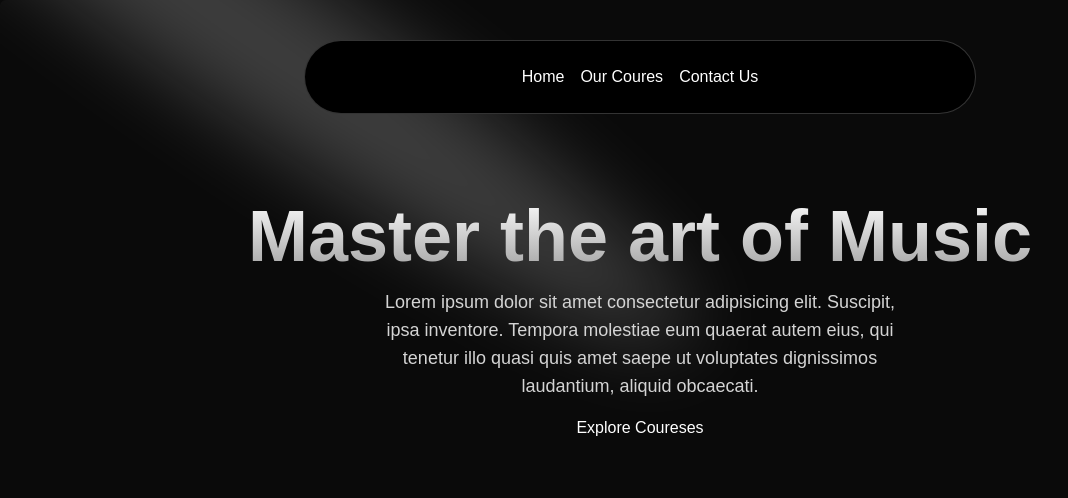
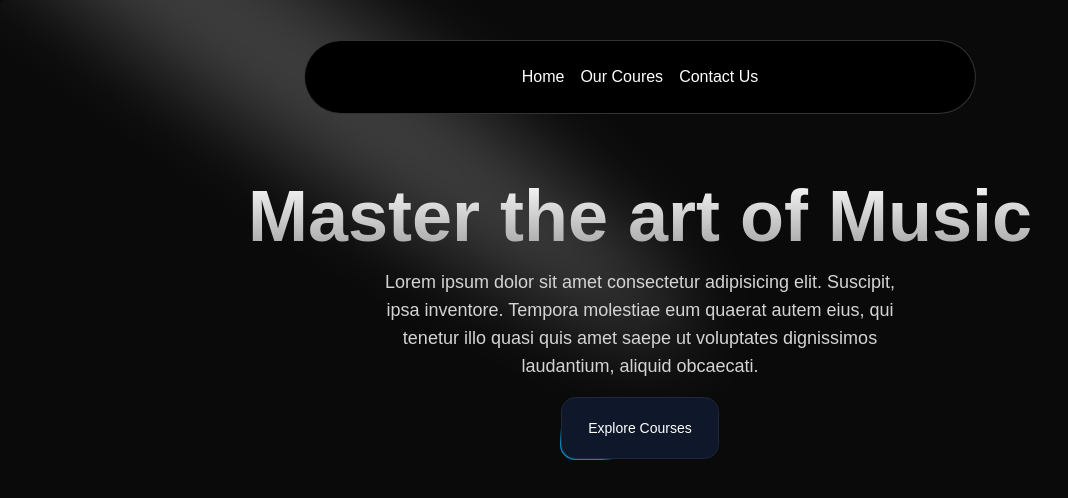
Before and after one commit to OMI786I/next.js-learn-music-acd, a Next.js app: page / in a window 1280 px wide. Shown: the top 498 px of the page, without its empty margins (0-1068 px from the left). Built offline with nearby package versions, Linux system fonts and the light colour scheme.

Commit message:
added moving border

```diff
--- a/src/components/HeroSection.tsx
+++ b/src/components/HeroSection.tsx
@@ -1,5 +1,6 @@
 import Link from "next/link";
 import { Spotlight } from "./ui/Spotlight";
+import { Button } from "./ui/moving-border";
 
 export default function HeroSection() {
   return (
@@ -21,7 +22,17 @@
             laudantium, aliquid obcaecati.
           </p>
           <div className="mt-4">
-            <Link href={"/courses"}>Explore Coureses</Link>
+            <Link href={"/courses"}>
+              {" "}
+              <div>
+                <Button
+                  borderRadius="0.95rem"
+                  className="bg-white dark:bg-slate-900 text-black dark:text-white border-neutral-200 dark:border-slate-800"
+                >
+                  Explore Courses
+                </Button>
+              </div>
+            </Link>
           </div>
         </div>
       </div>
--- /dev/null
+++ b/src/components/ui/moving-border.tsx
@@ -0,0 +1,139 @@
+"use client";
+import React from "react";
+import {
+  motion,
+  useAnimationFrame,
+  useMotionTemplate,
+  useMotionValue,
+  useTransform,
+} from "framer-motion";
+import { useRef } from "react";
+import { cn } from "@/lib/utils";
+
+export function Button({
+  borderRadius = "1.75rem",
+  children,
+  as: Component = "button",
+  containerClassName,
+  borderClassName,
+  duration,
+  className,
+  ...otherProps
+}: {
+  borderRadius?: string;
+  children: React.ReactNode;
+  as?: any;
+  containerClassName?: string;
+  borderClassName?: string;
+  duration?: number;
+  className?: string;
+  [key: string]: any;
+}) {
+  return (
+    <Component
+      className={cn(
+        "bg-transparent relative text-xl  h-16 w-40 p-[1px] overflow-hidden ",
+        containerClassName
+      )}
+      style={{
+        borderRadius: borderRadius,
+      }}
+      {...otherProps}
+    >
+      <div
+        className="absolute inset-0"
+        style={{ borderRadius: `calc(${borderRadius} * 0.96)` }}
+      >
+        <MovingBorder duration={duration} rx="30%" ry="30%">
+          <div
+            className={cn(
+              "h-20 w-20 opacity-[0.8] bg-[radial-gradient(var(--sky-500)_40%,transparent_60%)]",
+              borderClassName
+            )}
+          />
+        </MovingBorder>
+      </div>
+
+      <div
+        className={cn(
+          "relative bg-slate-900/[0.8] border border-slate-800 backdrop-blur-xl text-white flex items-center justify-center w-full h-full text-sm antialiased",
+          className
+        )}
+        style={{
+          borderRadius: `calc(${borderRadius} * 0.96)`,
+        }}
+      >
+        {children}
+      </div>
+    </Component>
+  );
+}
+
+export const MovingBorder = ({
+  children,
+  duration = 2000,
+  rx,
+  ry,
+  ...otherProps
+}: {
+  children: React.ReactNode;
+  duration?: number;
+  rx?: string;
+  ry?: string;
+  [key: string]: any;
+}) => {
+  const pathRef = useRef<any>();
+  const progress = useMotionValue<number>(0);
+
+  useAnimationFrame((time) => {
+    const length = pathRef.current?.getTotalLength();
+    if (length) {
+      const pxPerMillisecond = length / duration;
+      progress.set((time * pxPerMillisecond) % length);
+    }
+  });
+
+  const x = useTransform(
+    progress,
+    (val) => pathRef.current?.getPointAtLength(val).x
+  );
+  const y = useTransform(
+    progress,
+    (val) => pathRef.current?.getPointAtLength(val).y
+  );
+
+  const transform = useMotionTemplate`translateX(${x}px) translateY(${y}px) translateX(-50%) translateY(-50%)`;
+
+  return (
+    <>
+      <svg
+        xmlns="http://www.w3.org/2000/svg"
+        preserveAspectRatio="none"
+        className="absolute h-full w-full"
+        width="100%"
+        height="100%"
+        {...otherProps}
+      >
+        <rect
+          fill="none"
+          width="100%"
+          height="100%"
+          rx={rx}
+          ry={ry}
+          ref={pathRef}
+        />
+      </svg>
+      <motion.div
+        style={{
+          position: "absolute",
+          top: 0,
+          left: 0,
+          display: "inline-block",
+          transform,
+        }}
+      >
+        {children}
+      </motion.div>
+    </>
+  );
+};
--- a/tailwind.config.ts
+++ b/tailwind.config.ts
@@ -1,6 +1,35 @@
 import type { Config } from "tailwindcss";
+import colors from "tailwindcss/colors"; // Keep this one
 
-export default {
+function flattenPalette(colors: Record<string, any>) {
+  return Object.keys(colors).reduce((flat, key) => {
+    if (typeof colors[key] === "string") {
+      flat[key] = colors[key];
+    } else {
+      Object.keys(colors[key]).forEach((subKey) => {
+        flat[`${key}-${subKey}`] = colors[key][subKey];
+      });
+    }
+    return flat;
+  }, {});
+}
+
+const flattenedColors = flattenPalette(colors);
+console.log(flattenedColors);
+
+// Plugin to add each Tailwind color as a global CSS variable
+function addVariablesForColors({ addBase, theme }: any) {
+  const allColors = flattenPalette(theme("colors"));
+  const newVars = Object.fromEntries(
+    Object.entries(allColors).map(([key, value]) => [`--${key}`, value])
+  );
+
+  addBase({
+    ":root": newVars,
+  });
+}
+
+const config: Config = {
   content: [
     "./src/pages/**/*.{js,ts,jsx,tsx,mdx}",
     "./src/components/**/*.{js,ts,jsx,tsx,mdx}",
@@ -9,27 +38,29 @@
   darkMode: "class",
   theme: {
     extend: {
-      colors: {
-        background: "var(--background)",
-        foreground: "var(--foreground)",
-      },
-
       animation: {
         spotlight: "spotlight 2s ease .75s 1 forwards",
+        scroll:
+          "scroll var(--animation-duration, 40s) var(--animation-direction, forwards) linear infinite",
+      },
+      backgroundImage: {
+        "gradient-radial": "radial-gradient(var(--tw-gradient-stops))",
+        "gradient-conic":
+          "conic-gradient(from 180deg at 50% 50%, var(--tw-gradient-stops))",
       },
       keyframes: {
         spotlight: {
-          "0%": {
-            opacity: 0,
-            transform: "translate(-72%, -62%) scale(0.5)",
-          },
-          "100%": {
-            opacity: 1,
-            transform: "translate(-50%,-40%) scale(1)",
+          "0%": { opacity: "0", transform: "translate(-72%, -62%) scale(0.5)" },
+          "100%": { opacity: "1", transform: "translate(-50%,-40%) scale(1)" },
+        },
+        scroll: {
+          to: {
+            transform: "translate(calc(-50% - 0.5rem))",
           },
         },
       },
     },
   },
-  plugins: [],
-} satisfies Config;
+  plugins: [addVariablesForColors],
+};
+export default config;
```
